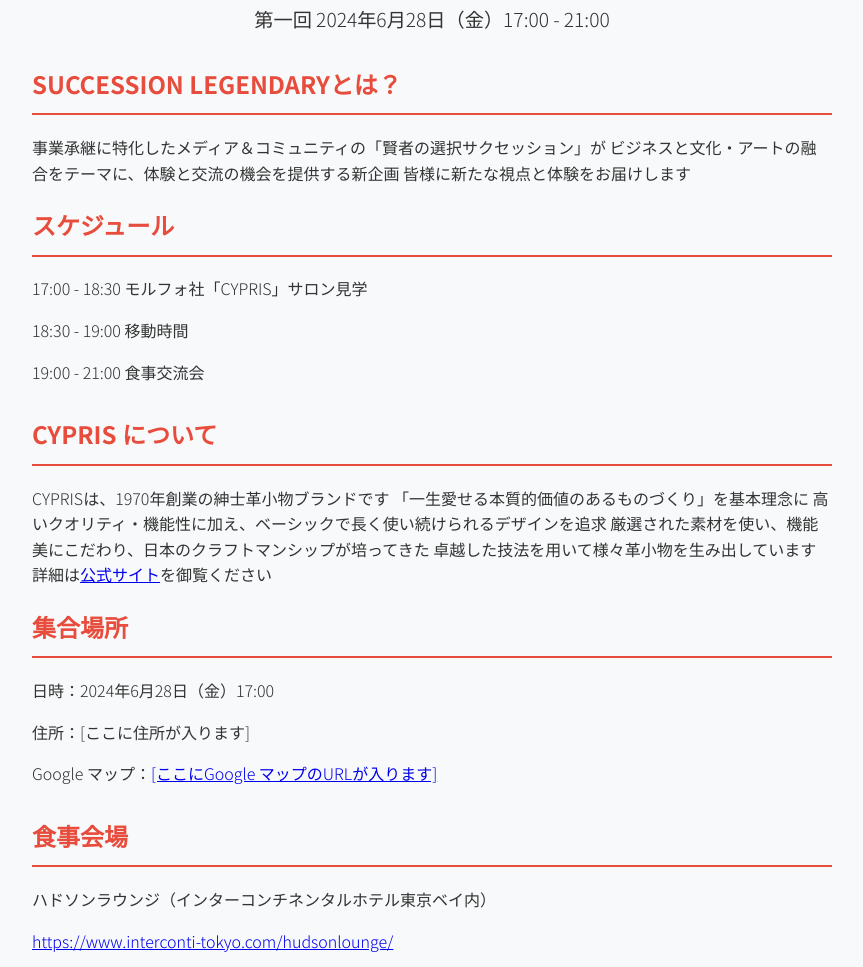
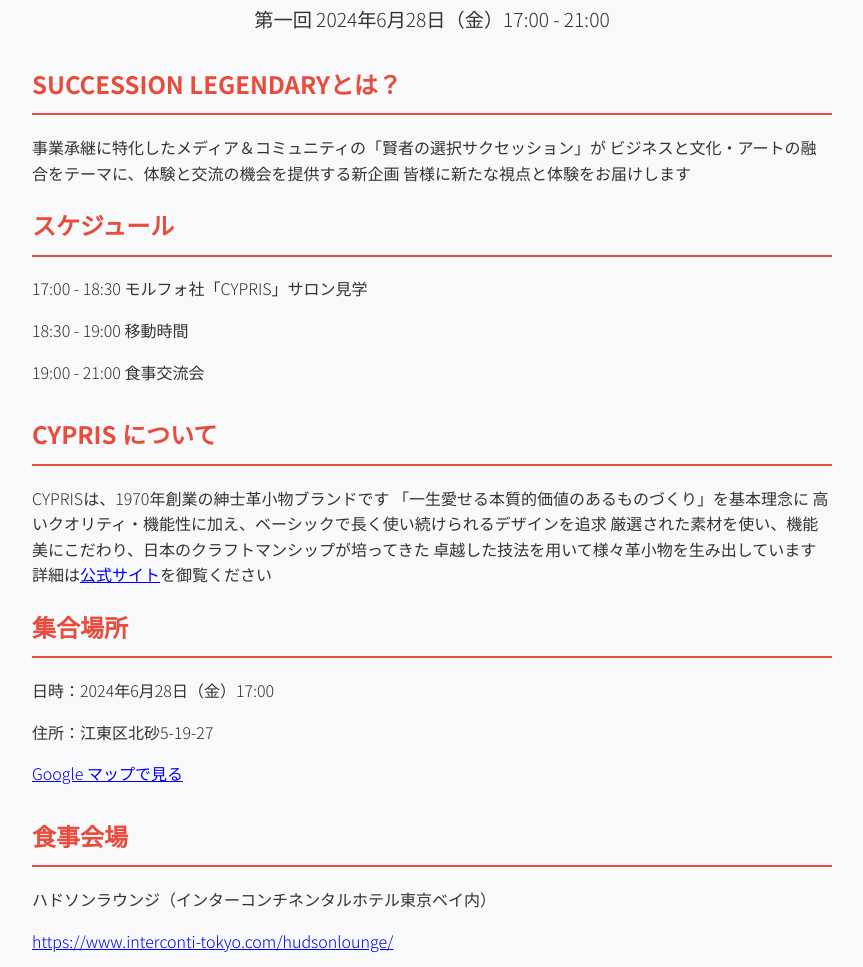
Before and after one commit to yadoumaru/LEGENDARY1.github.io, a plain HTML site: page index.html in a window 1280 px wide. Shown: the part 110-1077 px from the top of the page, without its empty margins (208-1071 px from the left). Drawn offline with nearby package versions, Linux system fonts and the light colour scheme.

Commit message:
index.html

```diff
--- a/index.html
+++ b/index.html
@@ -67,8 +67,8 @@
     <div class="venue">
         <h2>集合場所</h2>
         <p>日時：2024年6月28日（金）17:00</p>
-        <p>住所：[ここに住所が入ります]</p>
-        <p>Google マップ：<a href="#" target="_blank">[ここにGoogle マップのURLが入ります]</a></p>
+        <p>住所：江東区北砂5-19-27</p>
+        <a href="https://maps.app.goo.gl/9e24f4ob1hbi2T396?g_st=ic" target="_blank" class="map-link">Google マップで見る</a>
     </div>
 
     <div class="venue">
```
